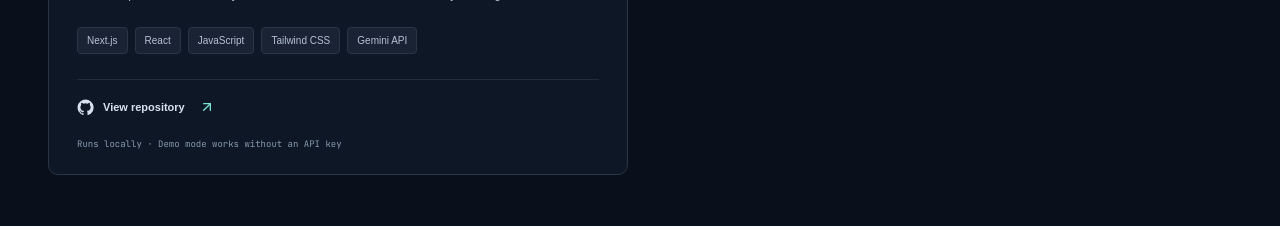
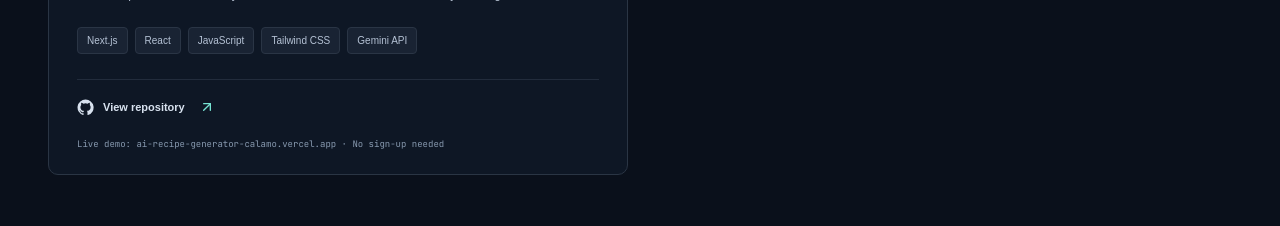
Before and after one commit to CalamoAndret/developer-portfolio, a React (Vite) app: page / in a window 1280 px wide. Shown: the part 3520-3746 px from the top of the page. Built offline with nearby package versions, Linux system fonts and the light colour scheme; no server answers; a web font is replaced by a local one.

Commit message:
Link AI Recipe Generator live demo
Co-Authored-By: Claude Opus 5.5 <noreply@anthropic.com>

```diff
--- a/src/data/portfolio.ts
+++ b/src/data/portfolio.ts
@@ -72,7 +72,7 @@ export const projects: Project[] = [
     features: ['Server-side route calling Gemini or Claude with schema-constrained JSON output', 'Validation layer that normalizes every AI response before it reaches the UI', 'Dish photos from Pixabay with TheMealDB fallback and in-memory caching'],
     technologies: ['Next.js', 'React', 'JavaScript', 'Tailwind CSS', 'Gemini API'],
     github: 'https://github.com/CalamoAndret/ai-recipe-generator',
-    note: 'Runs locally · Demo mode works without an API key',
+    note: 'Live demo: ai-recipe-generator-calamo.vercel.app · No sign-up needed',
   },
 ]
 
```
